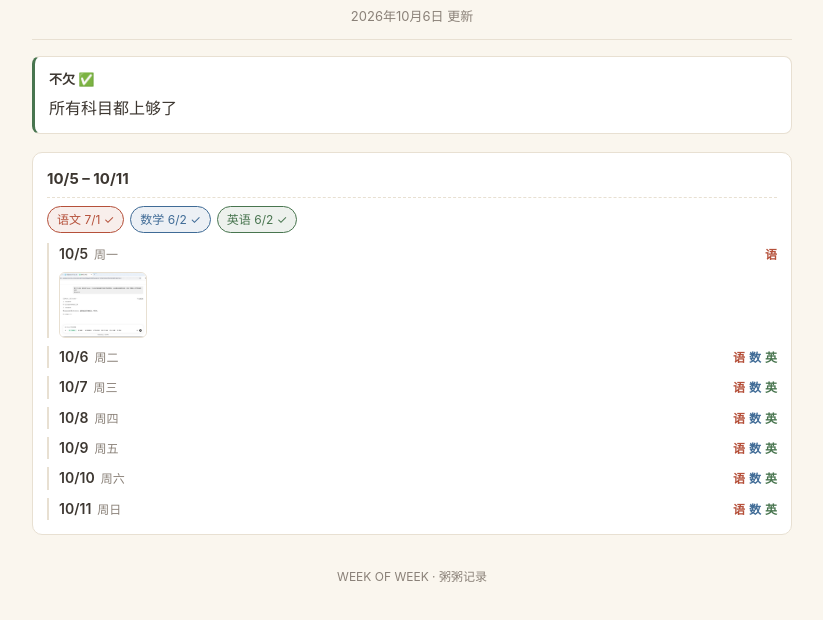
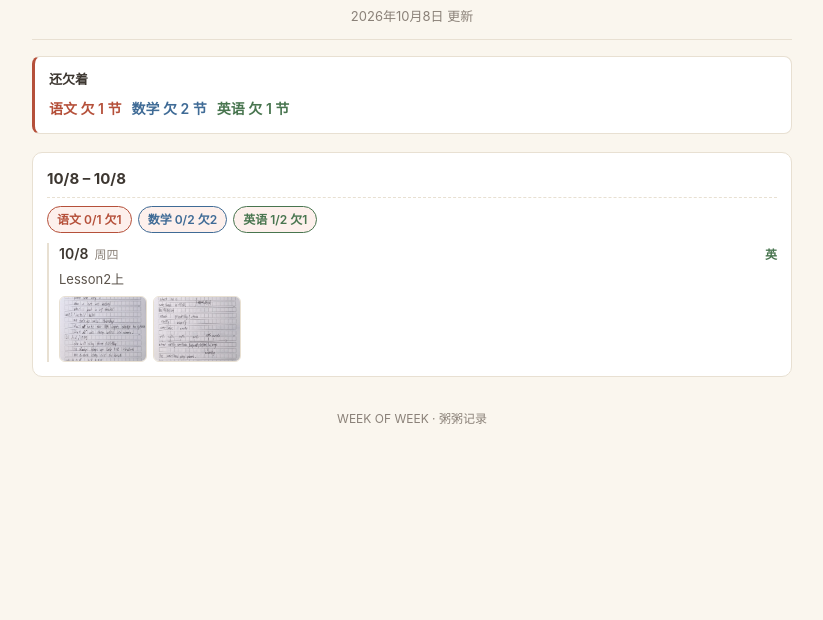
Before and after one commit to Cool-zimo/wow-view, a plain HTML site: page index.html in a window 1280 px wide. Shown: the part 66-686 px from the top of the page, without its empty margins (228-1051 px from the left). Drawn offline with Linux system fonts and the light colour scheme.

Commit message:
更新学习记录一览（1 天，2 张照片）

```diff
--- a/index.html
+++ b/index.html
@@ -43,40 +43,16 @@ footer{text-align:center;color:var(--dim);font-size:12px;padding:18px 0}
 </style>
 </head>
 <body><div class="wrap">
-<header><h1>📚 粥粥的学习记录</h1><div class="sub">2026年10月6日 更新</div></header>
-<div class="debt ok-all"><div class="dtitle">不欠 ✅</div><span>所有科目都上够了</span></div>
+<header><h1>📚 粥粥的学习记录</h1><div class="sub">2026年10月8日 更新</div></header>
+<div class="debt"><div class="dtitle">还欠着</div><span class="db" style="--c:#b5503a">语文 欠 1 节</span><span class="db" style="--c:#3f6b96">数学 欠 2 节</span><span class="db" style="--c:#48754f">英语 欠 1 节</span></div>
 <div class="week">
-                <div class="wh"><b>10/5 – 10/11</b></div>
-                <div class="ws"><span class="st ok" style="--c:#b5503a">语文 7/1 ✓</span><span class="st ok" style="--c:#3f6b96">数学 6/2 ✓</span><span class="st ok" style="--c:#48754f">英语 6/2 ✓</span></div>
+                <div class="wh"><b>10/8 – 10/8</b></div>
+                <div class="ws"><span class="st no" style="--c:#b5503a">语文 0/1 欠1</span><span class="st no" style="--c:#3f6b96">数学 0/2 欠2</span><span class="st no" style="--c:#48754f">英语 1/2 欠1</span></div>
                 <div class="wds"><div class="day">
-                    <div class="dh"><span class="dn">10/5</span>
-                    <span class="dw">周一</span><span class="dt"><span class="tag" style="color:#b5503a">语</span></span></div>
-
-                    <div class="phs"><a href="files/muwkscbh-2wx6u.jpg" target="_blank"><img src="files/muwkscbh-2wx6u.jpg" alt="" loading="lazy"></a></div></div><div class="day">
-                    <div class="dh"><span class="dn">10/6</span>
-                    <span class="dw">周二</span><span class="dt"><span class="tag" style="color:#b5503a">语</span><span class="tag" style="color:#3f6b96">数</span><span class="tag" style="color:#48754f">英</span></span></div>
-
-                    </div><div class="day">
-                    <div class="dh"><span class="dn">10/7</span>
-                    <span class="dw">周三</span><span class="dt"><span class="tag" style="color:#b5503a">语</span><span class="tag" style="color:#3f6b96">数</span><span class="tag" style="color:#48754f">英</span></span></div>
-
-                    </div><div class="day">
                     <div class="dh"><span class="dn">10/8</span>
-                    <span class="dw">周四</span><span class="dt"><span class="tag" style="color:#b5503a">语</span><span class="tag" style="color:#3f6b96">数</span><span class="tag" style="color:#48754f">英</span></span></div>
-
-                    </div><div class="day">
-                    <div class="dh"><span class="dn">10/9</span>
-                    <span class="dw">周五</span><span class="dt"><span class="tag" style="color:#b5503a">语</span><span class="tag" style="color:#3f6b96">数</span><span class="tag" style="color:#48754f">英</span></span></div>
-
-                    </div><div class="day">
-                    <div class="dh"><span class="dn">10/10</span>
-                    <span class="dw">周六</span><span class="dt"><span class="tag" style="color:#b5503a">语</span><span class="tag" style="color:#3f6b96">数</span><span class="tag" style="color:#48754f">英</span></span></div>
-
-                    </div><div class="day">
-                    <div class="dh"><span class="dn">10/11</span>
-                    <span class="dw">周日</span><span class="dt"><span class="tag" style="color:#b5503a">语</span><span class="tag" style="color:#3f6b96">数</span><span class="tag" style="color:#48754f">英</span></span></div>
-
-                    </div></div>
+                    <span class="dw">周四</span><span class="dt"><span class="tag" style="color:#48754f">英</span></span></div>
+                    <div class="dnote">Lesson2上</div>
+                    <div class="phs"><a href="files/muzm29tq-n7vs1.jpg" target="_blank"><img src="files/muzm29tq-n7vs1.jpg" alt="" loading="lazy"></a><a href="files/muzm29tq-6wlk5.jpg" target="_blank"><img src="files/muzm29tq-6wlk5.jpg" alt="" loading="lazy"></a></div></div></div>
             </div>
 <footer>WEEK OF WEEK · 粥粥记录</footer>
 </div></body>
```
Also changed, not shown: files/muzm29tq-6wlk5.jpg (added), files/muzm29tq-n7vs1.jpg (added).
